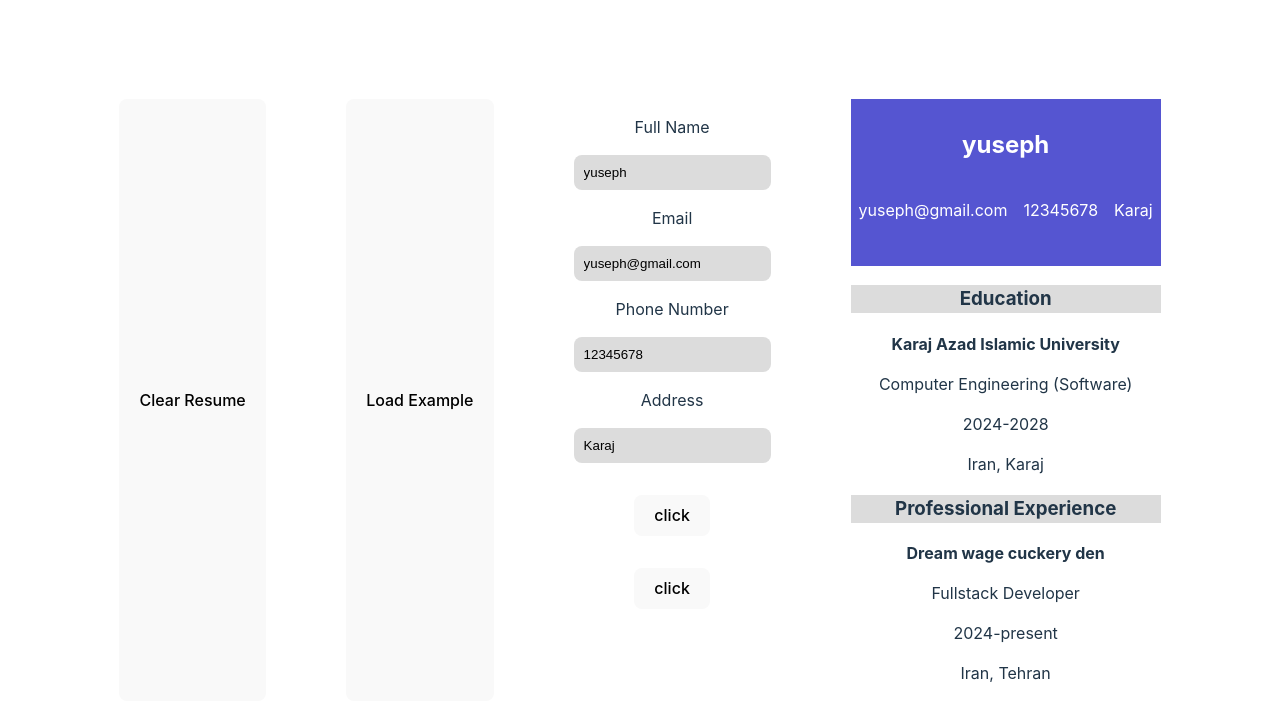
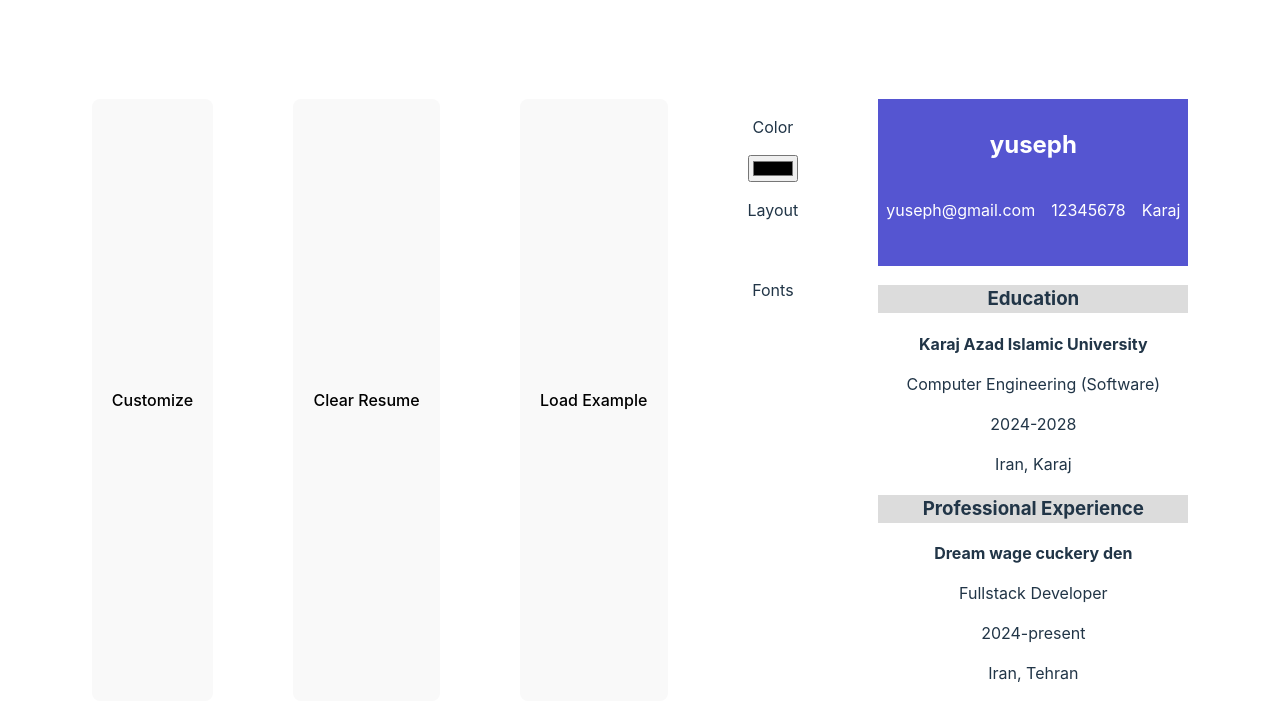
Before and after one commit to Yuseph03/CV-Application, a React (Vite) app: page / in a window 1280 px wide. Shown: the top 720 px of the page. Built offline with nearby package versions, Linux system fonts and the light colour scheme.

Commit message:
Add Switch state and customization HTML

```diff
--- a/src/App.jsx
+++ b/src/App.jsx
@@ -21,6 +21,11 @@ function App() {
   const [jobStartDate, setJobStartDate] = useState(Data.Job.jobStartDate)
   const [jobEndDate, setJobEndDate] = useState(Data.Job.jobEndDate)
   const [jobLocation, setJobLocation] = useState(Data.Job.location)
+  const [switchTab, setSwitchTab] = useState(false)
+
+  const handleSwitchTab = () => {
+    return setSwitchTab(!switchTab);
+  };
 
   const setterProps = {
     setName, setEmail, setNumber, setAddress, setCompany, setRole, setJobStartDate,
@@ -50,13 +55,40 @@ function App() {
 
   return (
     <div id="app-grid">
+      {/* <button id='content' onClick={handleSwitchTab}>Content</button> */}
+      <button id='custumization' onClick={handleSwitchTab}>Customize</button>
       <button id="delete" onClick={() => HandleDelete(setterProps)} >Clear Resume</button>
       <button id="reset" onClick={() => HandleLoad(setterProps)}>Load Example</button>
+      {switchTab
+      ?
       <div className="forms">
         <CreateForm {...personFormProps}/>
         <CreateForm {...jobFormProps} />
         <CreateForm {...eduFormProps} />
       </div>
+      :
+      <div className="customization">
+        <div id="color">
+          <p>Color</p>
+          <input type="color" id='color-input' onChange={(e) => handleColor}/>
+        </div>
+        <div id="layouts">
+          <p>Layout</p>
+          <div className="layout-options">
+            <img src="" alt="" />
+            <img src="" alt="" />
+            <img src="" alt="" />
+          </div>
+        </div>
+        <div id="fonts">
+          <p>Fonts</p>
+          <div className="font-options">
+            <img src="" alt="" />
+            <img src="" alt="" />
+            <img src="" alt="" />
+          </div>
+        </div>
+      </div>}
 
       <CV {...cvProps}/>
     </div>
```
Also changed, not shown: src/components/HandleColor.jsx (added).
